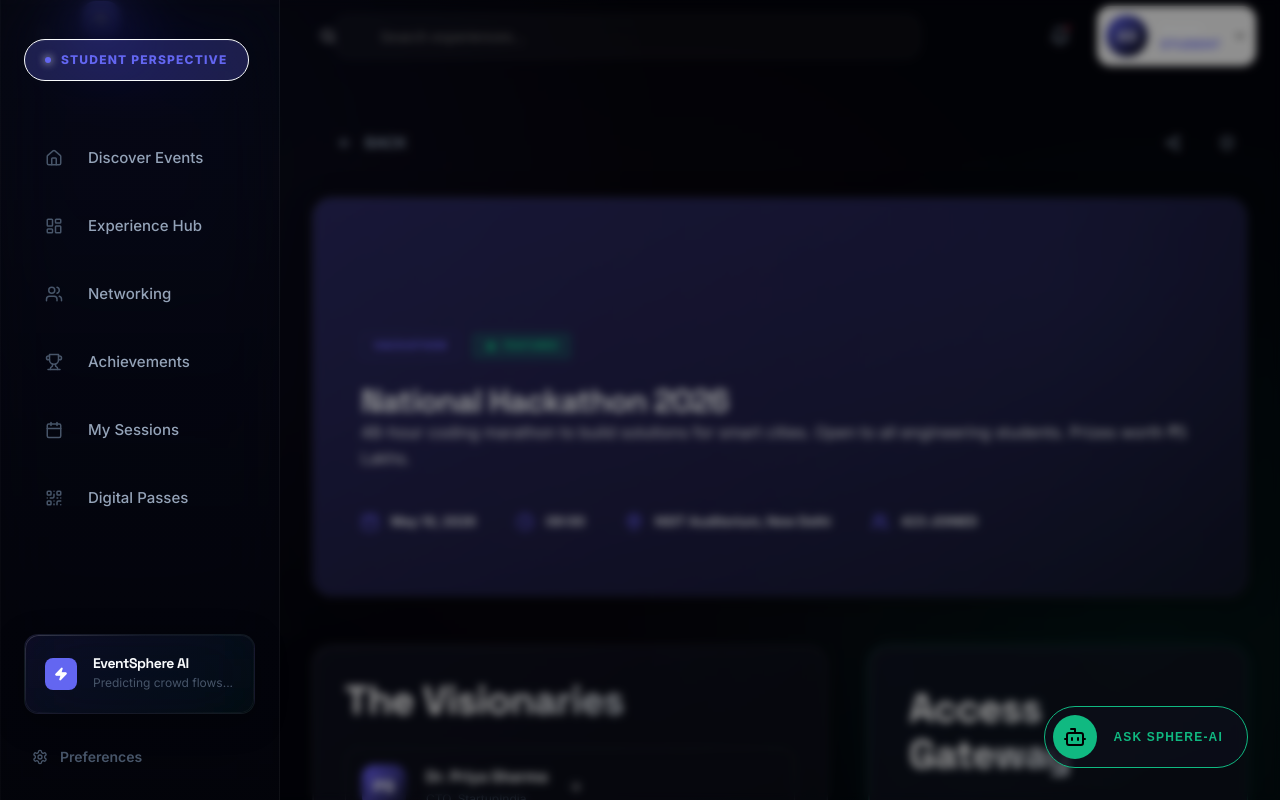
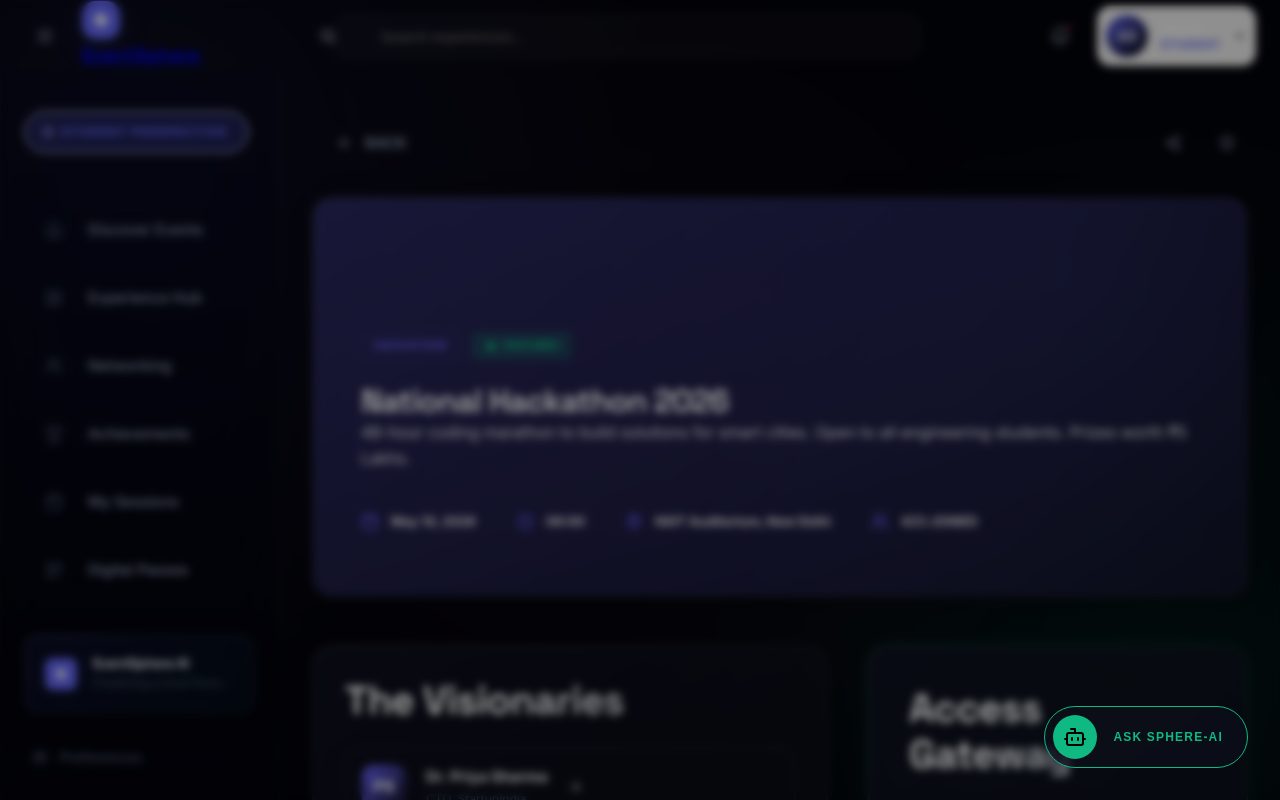
Before and after one commit to ShreyanshGupta205/Physical-Event-Experience-, a Next.js app: page /event/evt-001 in a window 1280 px wide. Shown: the top 800 px of the page. Built offline with nearby package versions, Linux system fonts and the light colour scheme.

Commit message:
Fix Layout Overlap: Sidebar correctly toggles on Desktop and clears Navbar

```diff
--- a/components/layout/Sidebar.module.css
+++ b/components/layout/Sidebar.module.css
@@ -1,26 +1,31 @@
 .sidebar {
   position: fixed;
-  top: 0; left: 0; bottom: 0;
+  top: var(--navbar-height);
+  left: 0; bottom: 0;
   width: var(--sidebar-width);
   background: linear-gradient(180deg, rgba(8, 10, 20, 0.5), rgba(3, 4, 11, 0.9));
   backdrop-filter: blur(32px) saturate(200%);
   -webkit-backdrop-filter: blur(32px) saturate(200%);
   border-right: 1px solid rgba(255, 255, 255, 0.05);
   box-shadow: 1px 0 0 rgba(255, 255, 255, 0.02) inset;
-  z-index: 1001;
+  z-index: 150;
   display: flex;
   flex-direction: column;
   transition: var(--transition-slow);
   padding: 1.5rem;
+  transform: translateX(-100%);
+}
+
+.sidebar.open {
+  transform: translateX(0);
 }
 
 @media (max-width: 1024px) {
   .sidebar {
-    transform: translateX(-100%);
     background: var(--bg);
+    top: 0;
   }
   .sidebar.open {
-    transform: translateX(0);
     box-shadow: 20px 0 60px rgba(0,0,0,0.8);
   }
 }
```
